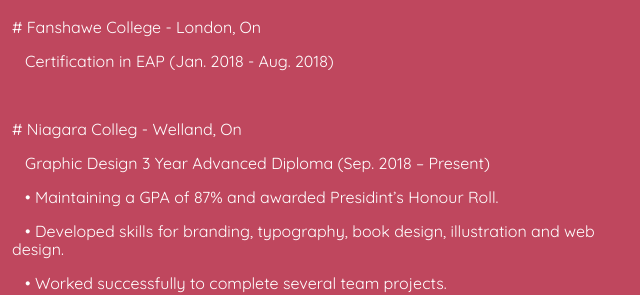
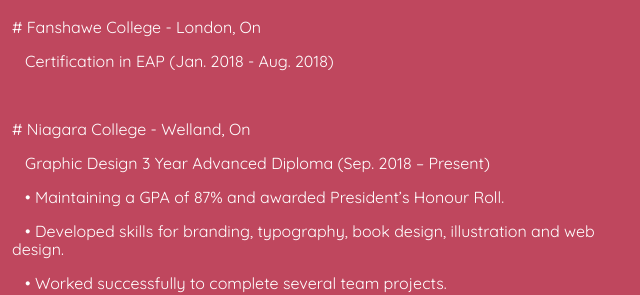
Before and after one commit to skang20/SoojungK, a plain HTML site: page index.html in a window 1280 px wide. Shown: the part 981-1276 px from the top of the page, 628-1268 px from the left. Drawn offline with Linux system fonts and the light colour scheme.

Commit message:
Update index.html

```diff
--- a/index.html
+++ b/index.html
@@ -73,11 +73,11 @@
 						<p># Fanshawe College - London, On</p>
 						<p>&nbsp;&nbsp;&nbsp;Certification in EAP (Jan. 2018 - Aug. 2018)</p>
 						<br>
-						<p># Niagara Colleg - Welland, On</P>
+						<p># Niagara College - Welland, On</P>
 						<p>&nbsp;&nbsp;&nbsp;Graphic Design 3 Year Advanced Diploma (Sep. 2018 – Present)</p>
-						<p>&nbsp;&nbsp;&nbsp;• Maintaining a GPA of 87% and awarded Presidint’s Honour Roll.</p>
+						<p>&nbsp;&nbsp;&nbsp;• Maintaining a GPA of 87% and awarded President’s Honour Roll.</p>
 						<p>&nbsp;&nbsp;&nbsp;• Developed skills for branding, typography, book design, illustration and
-           web design.</p>
+     web design.</p>
 						<p>&nbsp;&nbsp;&nbsp;• Worked successfully to complete several team projects.</p>
 						<br><br>
 						<h3>SKILLS</h3>
```
